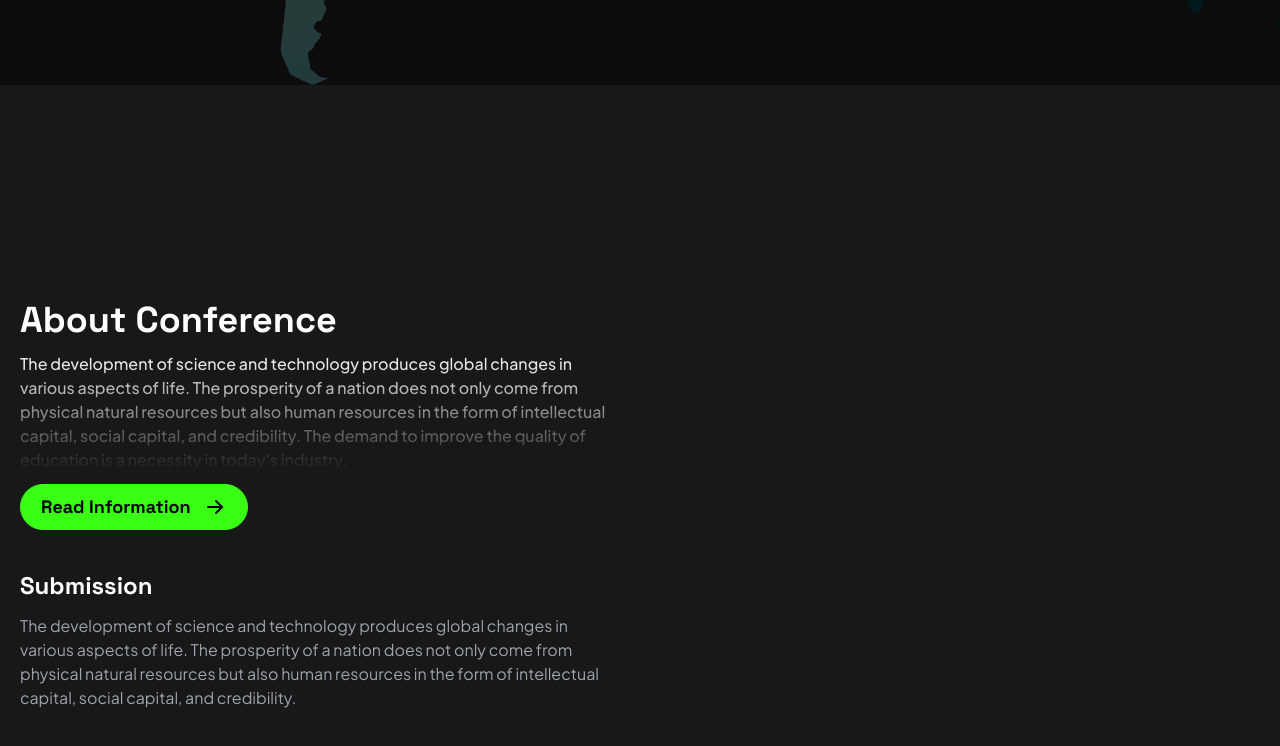
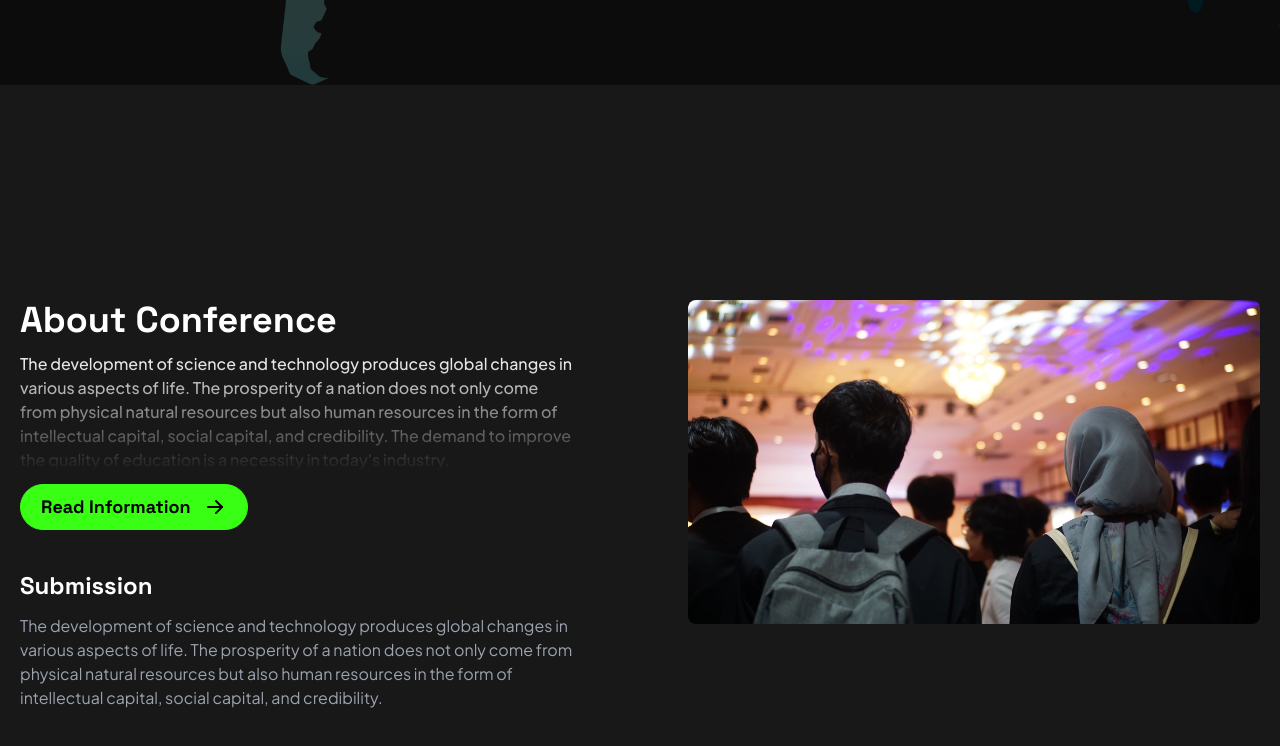
Before and after one commit to projeksainsdata/icssf-frontend, a React (Vite) app: page / in a window 1280 px wide. Shown: the part 711-1457 px from the top of the page. Built offline with nearby package versions, Linux system fonts and the light colour scheme.

Commit message:
miss images

```diff
--- a/src/components/About.jsx
+++ b/src/components/About.jsx
@@ -7,7 +7,6 @@ const About = () => {
         {/* About Conferences*/}
         <div className="h-screen flex justify-center items-center font-spaceGrotesk m-5">
             <div className="flex flex-col md:flex-row gap-6 md:gap-0">
-
             <div className="text-white flex flex-col gap-10 md:w-7/12">
                 <div className="flex flex-col gap-3">
                     <h1 className="text-white text-4xl font-bold">About Conference</h1>
@@ -19,7 +18,9 @@ const About = () => {
                     <p className="font-plusJakarta text-gray-400 md:w-10/12">The development of science and technology produces global changes in various aspects of life. The prosperity of a nation does not only come from physical natural resources but also human resources in the form of intellectual capital, social capital, and credibility. </p>
                 </div>
             </div>
-
+            <div className="order-first md:w-1/2 md:order-last">
+                <img src={scientist} className="rounded-lg w-full h-28 md:h-auto object-cover"/>
+            </div>
             </div>
         </div>
         </>
```
